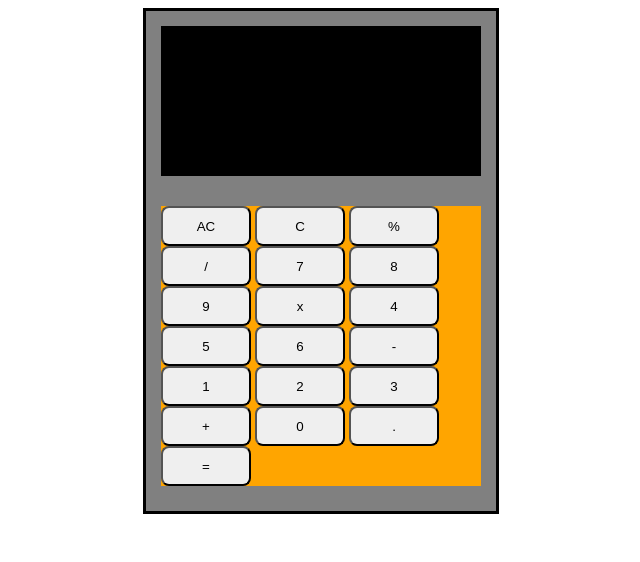
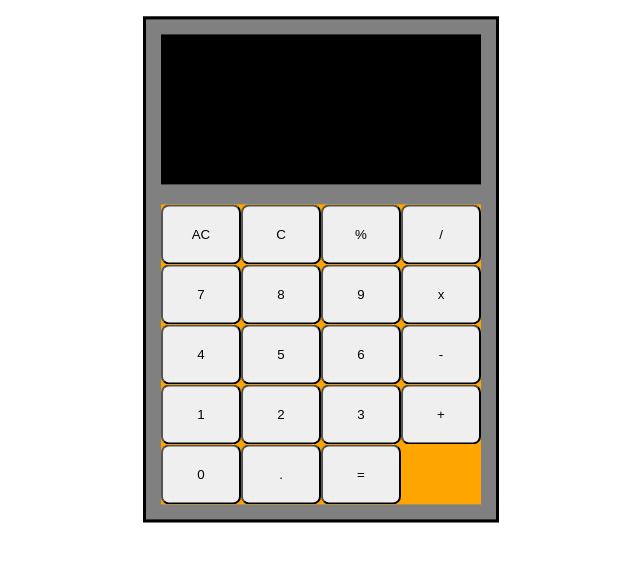
Before and after one commit to nskills-lab/calculator, a plain HTML site: page index.html in a window 1280 px wide. Shown: the whole page, without its empty margins (319-959 px from the left). Drawn offline with Linux system fonts and the light colour scheme.

Commit message:
Fix button placements

```diff
--- a/styles.css
+++ b/styles.css
@@ -2,6 +2,10 @@
     display: grid;
     justify-content: center;
     align-content: center;
+    position: absolute;
+    left: 50%;
+    top: 40%;
+    transform: translate(-50%,-60%);
     background-color: gray;
     border-style: solid;
     height: 500px;
@@ -22,15 +26,13 @@
 
 #buttons {
     background-color: orange;
+    display: grid;
     width: 320px;
-    margin: 10px;
     justify-content: center;
+    grid-template-columns: 1fr 1fr 1fr 1fr;
 }
 
 #buttons>button {
     border-radius: 8px;
-    box-sizing: border-box;
-    width: 100%;
-    width: 90px;
-    height: 40px;
+
 }
```
